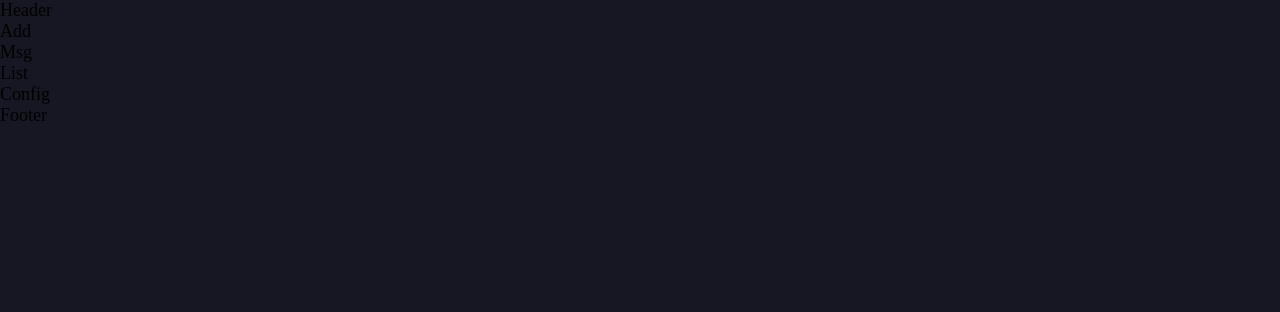
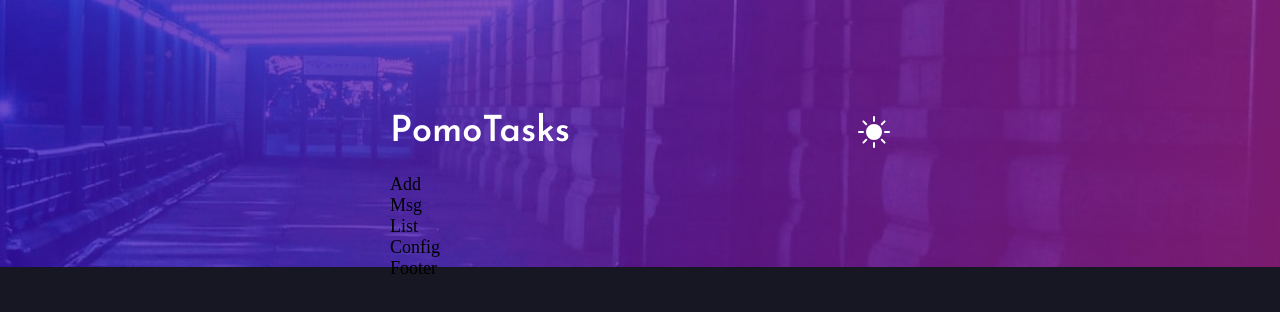
Before and after one commit to gregisb/PomoTasks, a React app: page / in a window 1280 px wide. Shown: the top 312 px of the page. Built offline with nearby package versions, Linux system fonts and the light colour scheme; no server answers; the database is empty.

Commit message:
sets header scss

```diff
--- a/src/App.jsx
+++ b/src/App.jsx
@@ -65,6 +65,10 @@ const App = () => {
 
   return (
     <>
+    <img src={HeaderDarkDesktop} className="img-dark-desktop" alt="Desktop header" />
+    <img src={HeaderDarkMobile} className="img-dark-mobile" alt="Mobile header" />
+    <img src={HeaderLightDesktop} className="img-light-desktop" alt="Mobile header" />
+    <img src={HeaderLightMobile} className="img-light-mobile" alt="Mobile header" />
       <div className={"content " + theme}>
         <Header changeTheme={changeTheme} />
         <Add countTask={tasks.length} setReset={reset} reset={Reset} />
--- a/src/components/HeaderComponent/index.jsx
+++ b/src/components/HeaderComponent/index.jsx
@@ -1,9 +1,44 @@
-import React from 'react'
+import React, { useEffect, useState } from "react";
 
-const Header = () => {
-  return (
-    <div>Header</div>
-  )
+import { BsFillSunFill } from "react-icons/bs";
+import { HiMoon } from "react-icons/hi";
+
+const Header = ({ changeTheme }) => {
+    const [ThemeLight, setThemeLight] = useState(true);
+    const body = document.querySelector("body");
+    const main = document.querySelector("main");
+    useEffect(() => {
+        return () => {
+            toggleTheme();
+        }
+    }, [ThemeLight]);
+    const toggleTheme = () => {
+        if(ThemeLight) {
+            changeTheme("light");
+            body.style.backgroundColor = "hsl(236, 33%, 92%)";
+            main.classList.add("light");
+            main.classList.remove("dark");
+        } else {
+            changeTheme("dark");
+            body.style.backgroundColor = "hsl(235, 21%, 11%)";
+            main.classList.add("dark");
+            main.classList.remove("light");
+        }
+    }
+    return (
+        <div className="header-task">
+            <h1>PomoTasks</h1>
+            <div className="theme-box">
+                {
+                    ThemeLight ?
+                        <BsFillSunFill
+                            className="icon" onClick={() => setThemeLight(false)} />
+                        : <HiMoon
+                            className="icon" onClick={() => setThemeLight(true)} />
+                }
+            </div>
+        </div>
+    )
 }
 
 export default Header
--- /dev/null
+++ b/src/components/HeaderComponent/styles.scss
@@ -0,0 +1,37 @@
+.header-task {
+    display: flex;
+    flex-direction: row;
+    width: 100%;
+    h1, .theme-box {
+        display: flex;
+        align-items: center;
+        font-size: clamp(1.4rem, 6vw, 2rem);
+        width: 50%;
+        color: #fff;
+        font-family: 'Josefin Sans', sans-serif;
+    }
+    .theme-box {
+        justify-content: flex-end;
+        .icon {
+            color: #fff;
+            font-size: clamp(1.6rem, 2.5vw, 3rem);
+            cursor: pointer;
+            &:hover {
+                color: rgba(255, 255, 255, 0.857);
+                animation: circle 1s forwards;
+            }
+            &:active {
+                transform: scale(0.8);
+            }
+        }
+    }
+}
+
+@keyframes circle {
+    from {
+        transform: rotate(0deg);
+    }
+    to {
+        transform: rotate(360deg);
+    }
+}
--- a/src/general.scss
+++ b/src/general.scss
@@ -1,11 +1,116 @@
-@use './colors' as color;
+@use "./colors" as color;
 
-html, body {
+html,
+body {
     margin: 0;
     padding: 0;
     box-sizing: border-box;
     background-color: color.$veryDarkBlue;
     font-size: 18px;
     min-height: 100vh;
-    transition: 1s ease
+    transition: 1s ease;
 }
+
+body {
+    &::-webkit-scrollbar {
+        width: 8px;
+        height: 8px;
+        display: block;
+    }
+    &::-webkit-scrollbar-thumb {
+        background: #ccc;
+        border-radius: 4px;
+    }
+    &::-webkit-scrollbar-thumb:hover {
+        background: #b3b3b3;
+        box-shadow: 0 0 2px 1px rgba(0, 0, 0, 0.2);
+    }
+    &::-webkit-scrollbar-thumb:active {
+        background-color: #999999;
+    }
+    &::-webkit-scrollbar-track {
+        background: #e1e1e1;
+        border-radius: 4px;
+    }
+    &::-webkit-scrollbar-track:hover,
+    &::-webkit-scrollbar-track:active {
+        background: #d4d4d4;
+    }
+}
+
+main {
+    display: flex;
+    flex-direction: column;
+    justify-content: center;
+    align-items: center;
+    width: 100%;
+    .content {
+        width: 90%;
+        max-width: 500px;
+        margin-top: 7vw;
+        z-index: 3;
+    }
+    img {
+        display: none;
+        position: absolute;
+        top: 0;
+        width: 100%;
+        max-height: 600px;
+    }
+    .img-dark-desktop {
+        display: none;
+    }
+    .img-light-desktop {
+        display: none;
+    }
+    &.light {
+        .img-light-mobile {
+            display: block;
+        }
+    }
+    &.dark {
+        .img-dark-mobile {
+            display: block;
+        }
+    }
+    .loading {
+        display: flex;
+        flex-direction: column;
+        align-items: center;
+        justify-content: center;
+        width: 100%;
+        background-color: color.$veryDarkBlue;
+        padding: 1em 0em;
+        font-family: "Josefin Sans", sans-serif;
+        color: #fff;
+        margin-top: 1em;
+        h2 {
+            margin: 0;
+            font-size: 1rem;
+        }
+        .icon-loading {
+            animation: circle 0.5s infinite;
+        }
+    }
+}
+
+@media (min-width: 600px) {
+    main {
+        .img-light-mobile {
+            display: none !important;
+        }
+        .img-dark-mobile {
+            display: none !important;
+        }
+        &.light {
+            .img-light-desktop {
+                display: block;
+            }
+        }
+        &.dark {
+            .img-dark-desktop {
+                display: block;
+            }
+        }
+    }
+}
--- a/src/index.scss
+++ b/src/index.scss
@@ -1,2 +1,3 @@
 @forward './fonts';
 @forward './general';
+@forward './components/HeaderComponent/styles.scss';
```
